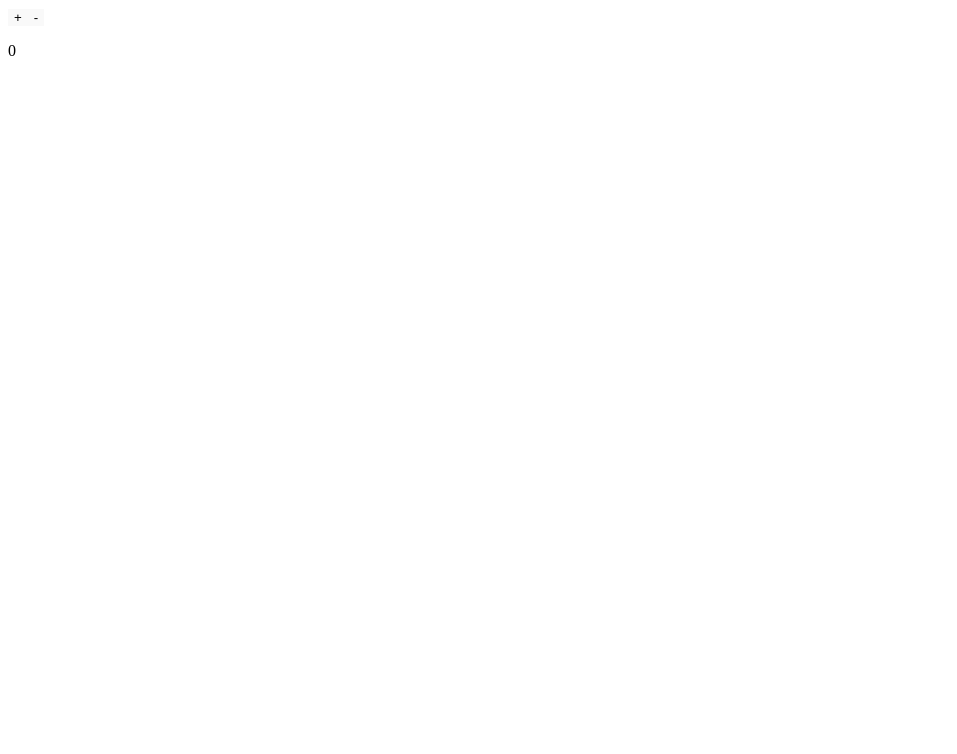
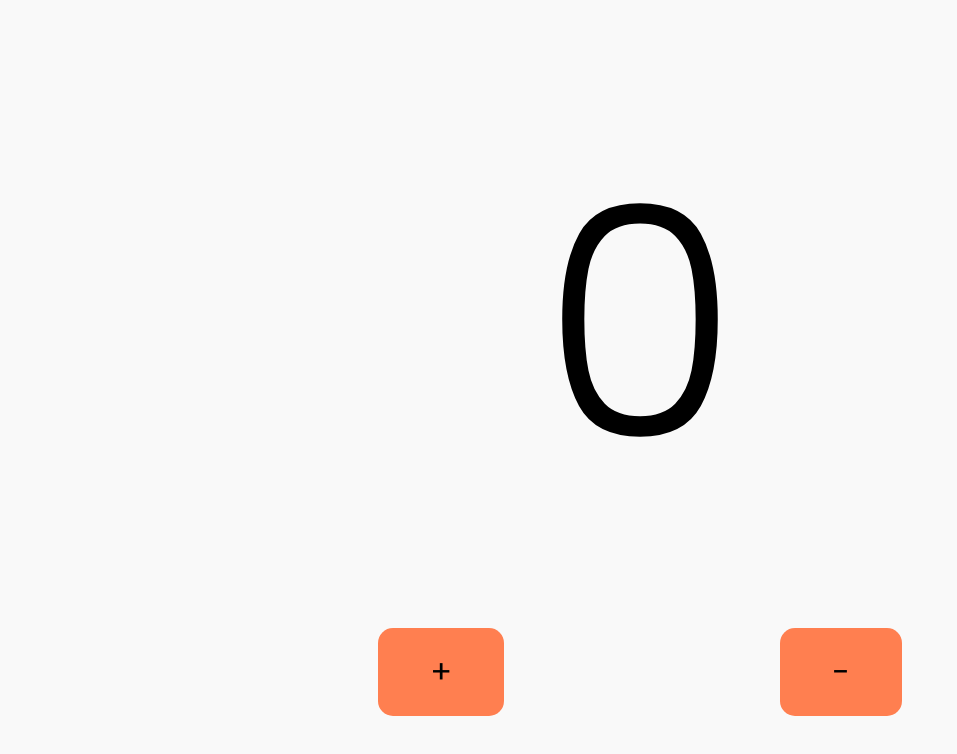
Before and after one commit to Ghezzizzo/Otter_game, a plain HTML site: page index.html in a window 1280 px wide. Shown: the whole page, without its empty margins (0-957 px from the left). Drawn offline with Linux system fonts and the light colour scheme.

Commit message:
first page style

```diff
--- a/index.html
+++ b/index.html
@@ -9,8 +9,8 @@
 
 </head>
 <body>
-<div></div>
-    <div class="content"></div>
+
     <script src="main.js"></script>
+
 </body>
 </html>
--- a/main.js
+++ b/main.js
@@ -1,15 +1,16 @@
-
+const section = document.createElement('div');
+document.body.appendChild(section);
 
 // button +
 const newDiv = document.createElement('button');
 const plus = document.createTextNode('+');
-document.body.appendChild(newDiv);
+section.appendChild(newDiv);
 newDiv.appendChild(plus);
 
 // button -
 const newDiv2 = document.createElement('button');
 const minus = document.createTextNode('-');
-document.body.appendChild(newDiv2);
+section.appendChild(newDiv2);
 newDiv2.appendChild(minus);
 
 //number
--- a/style.css
+++ b/style.css
@@ -1,4 +1,38 @@
+@import url("https://fonts.googleapis.com/css2?family=Poppins:wght@100;200;300;400;500;600;700;800;900&display=swap");
+
+* {
+  margin: 0;
+  padding: 0;
+  box-sizing: border-box;
+  font-family: "Poppins", sans-serif;
+}
+
+body {
+  height: 100vh;
+  background-color: #f9f9f9;
+  display: flex;
+  align-items: center;
+  justify-content: center;
+  flex-direction: column-reverse;
+}
+
+div {
+  width: 70%;
+  display: flex;
+  justify-content: space-around;
+  max-width: 800px;
+}
+
 button {
-  background-color: #f9f9f9;
+  background-color: coral;
   border: none;
+  padding: 20px 52px;
+  font-size: 2rem;
+  border-radius: 15px;
 }
+
+p {
+  margin-bottom: 4rem;
+  font-weight: 300;
+  font-size: 20rem;
+}
```
